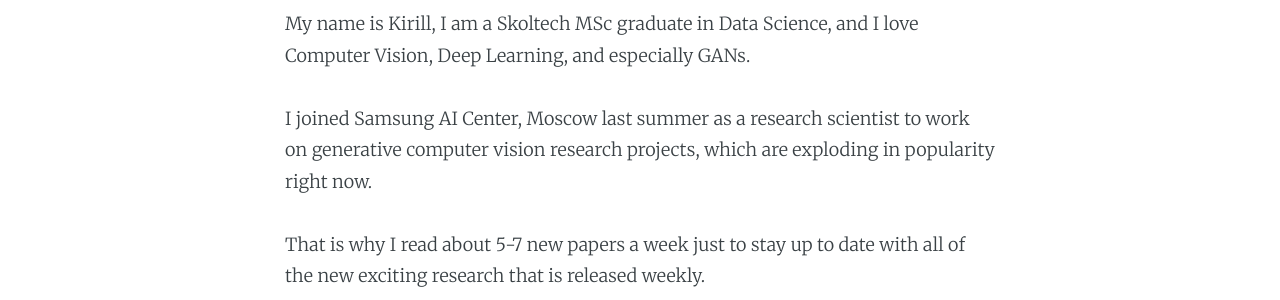
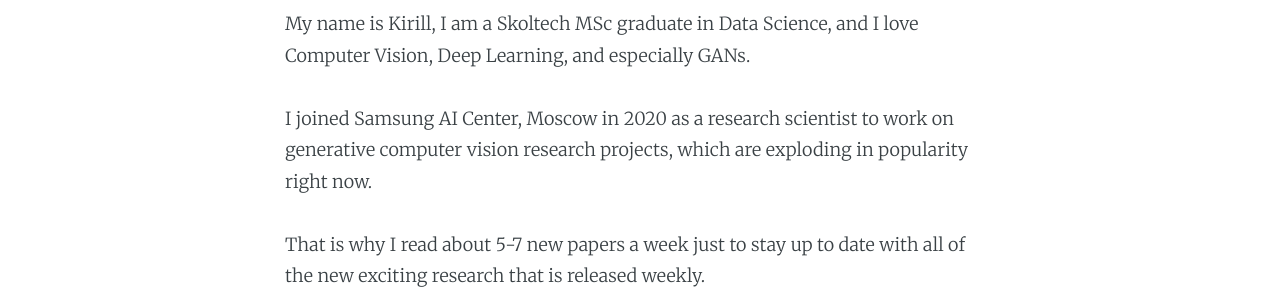
Before and after one commit to KirillDemochkin/kirilldemochkin.github.io, a Jekyll site: the page built from about.md, in a window 1280 px wide. Shown: the part 233-533 px from the top of the page. Built offline with Jekyll 4.4.1, drawn with Linux system fonts in a browser that asks for light colours; our own code applies the rules of GitHub Pages for plain Markdown files.

Commit message:
Update about.md

```diff
--- a/about.md
+++ b/about.md
@@ -2,7 +2,7 @@
 
 My name is Kirill, I am a Skoltech MSc graduate in Data Science, and I love Computer Vision, Deep Learning, and especially GANs.
 
-I joined Samsung AI Center, Moscow last summer as a research scientist to work on generative computer vision research projects, which are exploding in popularity right now.
+I joined Samsung AI Center, Moscow in 2020 as a research scientist to work on generative computer vision research projects, which are exploding in popularity right now.
 
 That is why I read about 5-7 new papers a week just to stay up to date with all of the new exciting research that is released weekly.
 
```
